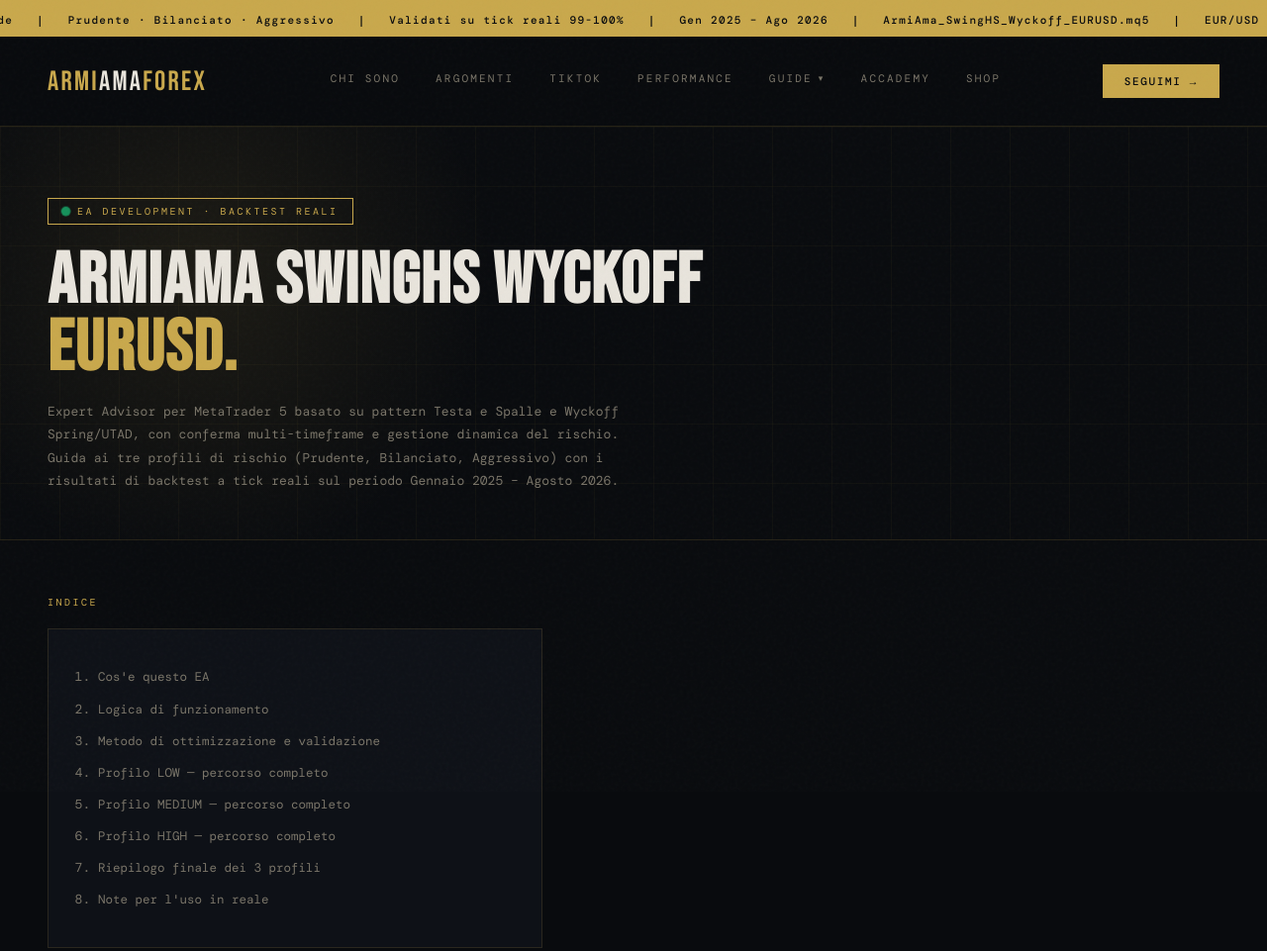
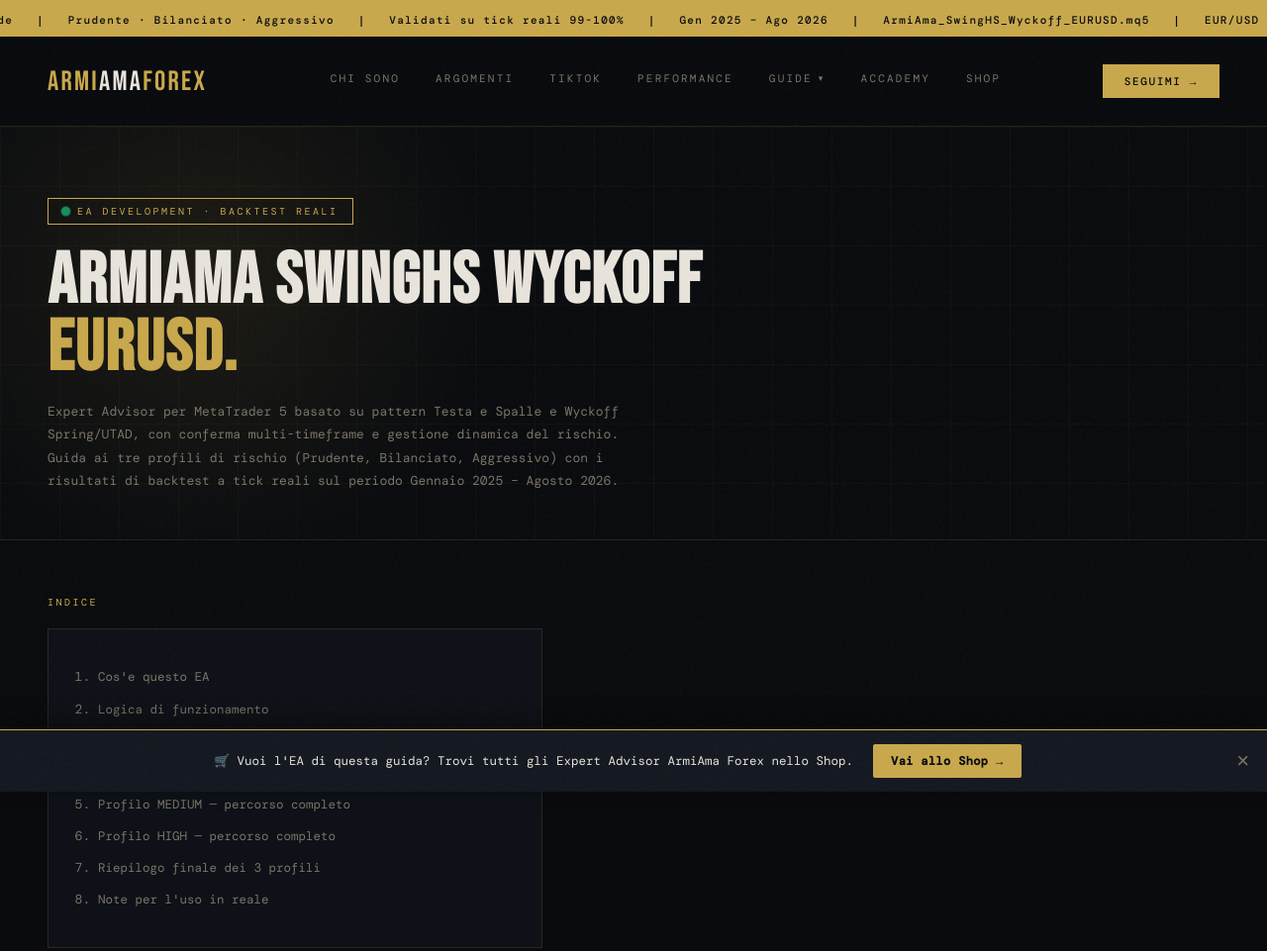
Before and after one commit to ArmiAmaFOREX/armiamaforex, a plain HTML site: page guida-eurusd.html in a window 1280 px wide. Shown: the top 961 px of the page at 99% size. Drawn offline with nearby package versions, Linux system fonts and the light colour scheme; a web font is replaced by a local one.

Commit message:
Add shop banner with dismiss functionality

```diff
--- a/guida-eurusd.html
+++ b/guida-eurusd.html
@@ -243,6 +243,38 @@
       .nav-submenu li a:hover, .nav-submenu li a:active { color: var(--gold); }
       .hero, section { padding-left: 20px; padding-right: 20px; }
       footer { padding: 24px 20px; flex-direction: column; }
+    }
+
+    .shop-banner {
+      position: fixed; left: 0; right: 0; bottom: 0; z-index: 100;
+      background: var(--bg3);
+      border-top: 1px solid var(--gold);
+      box-shadow: 0 -8px 24px rgba(0,0,0,0.4);
+      padding: 14px 56px 14px 24px;
+      display: flex; align-items: center; justify-content: center;
+      animation: shopBannerIn .4s ease;
+    }
+    @keyframes shopBannerIn { from { transform: translateY(100%); } to { transform: translateY(0); } }
+    .shop-banner-inner { display:flex; align-items:center; gap:20px; flex-wrap:wrap; justify-content:center; max-width: 900px; }
+    .shop-banner-text { font-size: 12.5px; color: var(--text); }
+    .shop-banner-cta {
+      display:inline-block; background: var(--gold); color:#0a0b0d; font-weight:600;
+      font-size:12px; letter-spacing:.03em; padding:9px 18px; border-radius:2px;
+      text-decoration:none; white-space:nowrap; transition: background .2s;
+    }
+    .shop-banner-cta:hover { background: var(--gold-light); }
+    .shop-banner-close {
+      position:absolute; right:14px; top:50%; transform:translateY(-50%);
+      background:none; border:none; color: var(--muted); font-size:22px; cursor:pointer; line-height:1; padding:4px;
+    }
+    .shop-banner-close:hover { color: var(--text); }
+    body.has-shop-banner { padding-bottom: 62px; }
+    @media (max-width:640px) {
+      .shop-banner { padding: 12px 40px 12px 16px; }
+      .shop-banner-inner { flex-direction: column; gap:8px; text-align:center; }
+      .shop-banner-text { font-size:12px; }
+      .shop-banner-close { right:10px; }
+      body.has-shop-banner { padding-bottom: 78px; }
     }
   </style>
 </head>
@@ -530,5 +562,29 @@
   </div>
 </footer>
 
+
+<div class="shop-banner" id="shopBanner">
+  <div class="shop-banner-inner">
+    <span class="shop-banner-text">🛒 Vuoi l'EA di questa guida? Trovi tutti gli Expert Advisor ArmiAma Forex nello Shop.</span>
+    <a href="https://armiamaforex.github.io/ArmiAma-Shop" class="shop-banner-cta">Vai allo Shop →</a>
+  </div>
+  <button class="shop-banner-close" id="shopBannerClose" aria-label="Chiudi banner">×</button>
+</div>
+<script>
+(function(){
+  var KEY = 'armiama_shop_banner_dismissed';
+  var banner = document.getElementById('shopBanner');
+  if (!banner) return;
+  if (localStorage.getItem(KEY) === '1') { banner.remove(); return; }
+  document.body.classList.add('has-shop-banner');
+  var closeBtn = document.getElementById('shopBannerClose');
+  closeBtn.addEventListener('click', function(){
+    localStorage.setItem(KEY, '1');
+    banner.remove();
+    document.body.classList.remove('has-shop-banner');
+  });
+})();
+</script>
+
 </body>
 </html>
```
